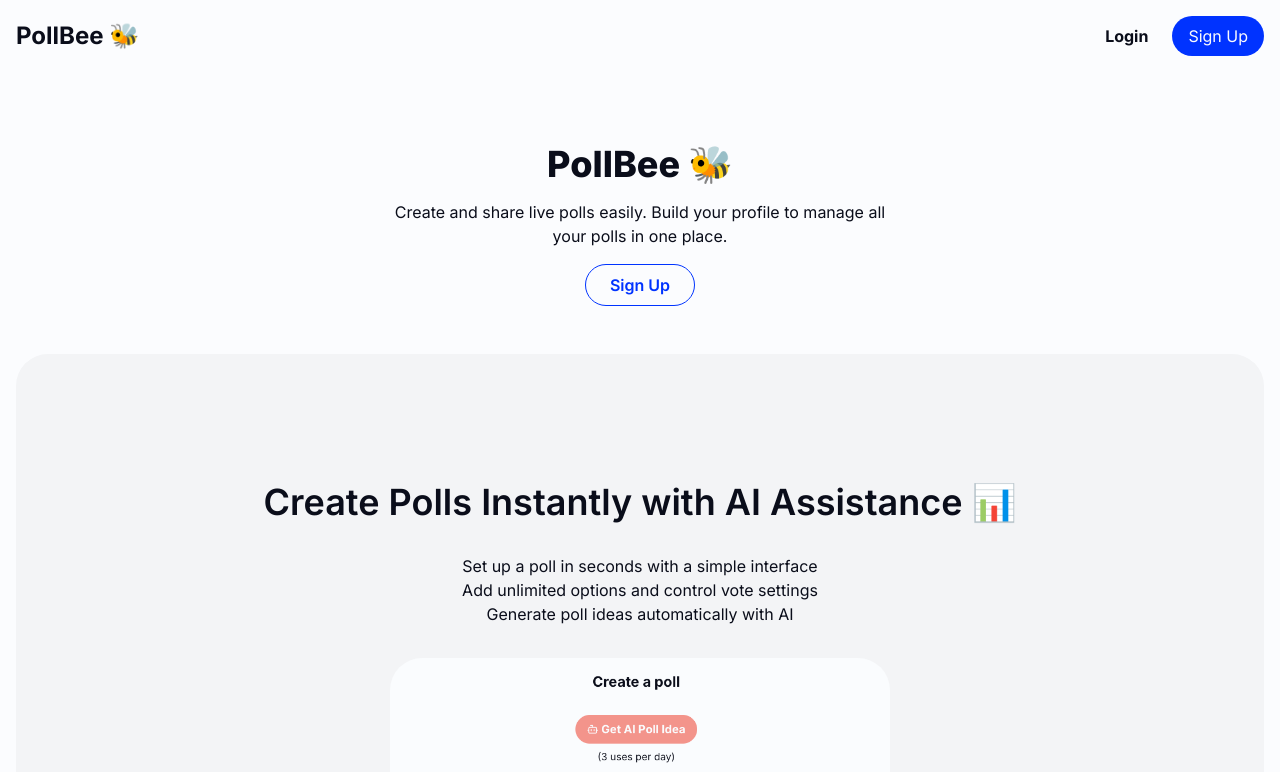
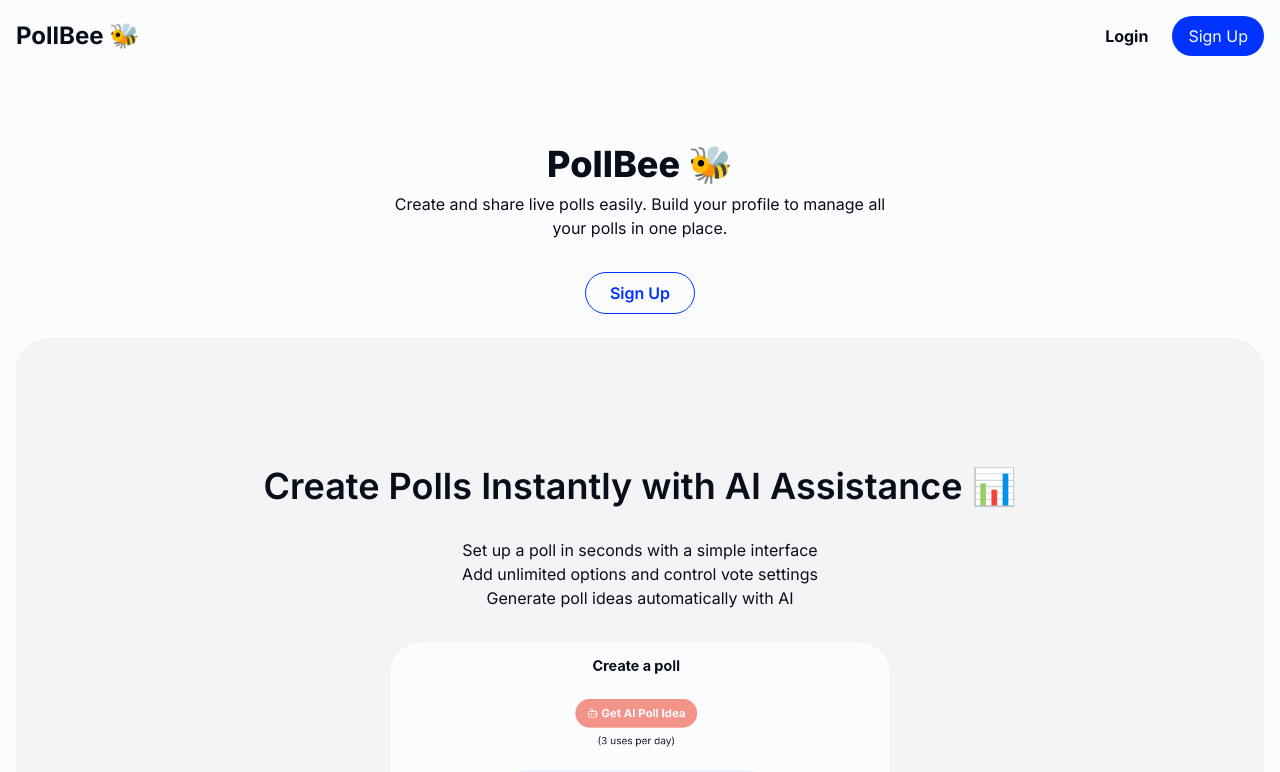
Before and after one commit to jonte265/pollbee, a Next.js app in the folder frontend/: page / in a window 1280 px wide. Shown: the top 772 px of the page. Built offline with nearby package versions, Linux system fonts and the light colour scheme.

Commit message:
div flex homepage tweak

```diff
--- a/frontend/app/page.tsx
+++ b/frontend/app/page.tsx
@@ -24,15 +24,15 @@ export default function Home() {
         animate={{ opacity: 1, y: 0 }}
         transition={{ duration: 0.5 }}
       >
-        <main className="flex flex-col justify-center items-center gap-4 max-w-xl mx-auto p-6 text-center">
-          <div>
-            <h1 className="text-4xl font-extrabold mb-4">PollBee 🐝</h1>
+        <main className="flex flex-col justify-center items-center gap-8 max-w-xl mx-auto p-6 text-center">
+          <div className="flex flex-col gap-2 text-center">
+            <h1 className="text-4xl font-extrabold ">PollBee 🐝</h1>
             <p className="">
               Create and share live polls easily. Build your profile to manage
               all your polls in one place.
             </p>
           </div>
-          <div className="flex gap-4 mb-6">
+          <div className="flex gap-4">
             {signedIn ? (
               <Link href="/profile">
                 <button className="flex flex-row justify-center items-center gap-1 px-6 py-2 border border-primary text-primary rounded-3xl font-semibold hover:bg-primary hover:text-background transition">
```
